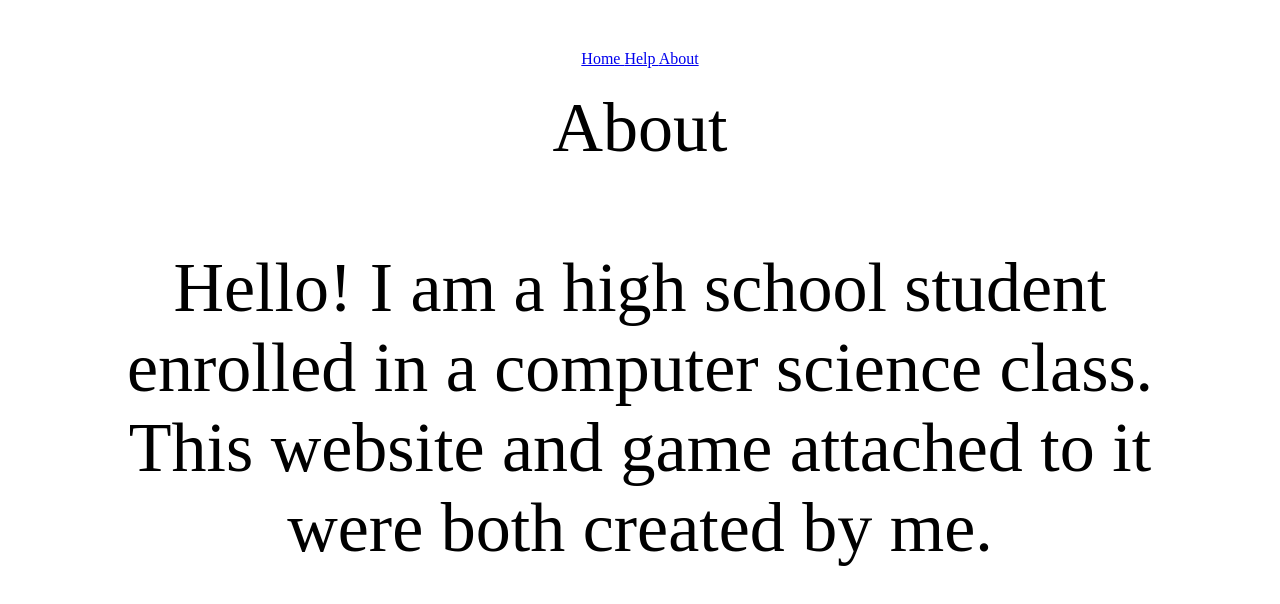
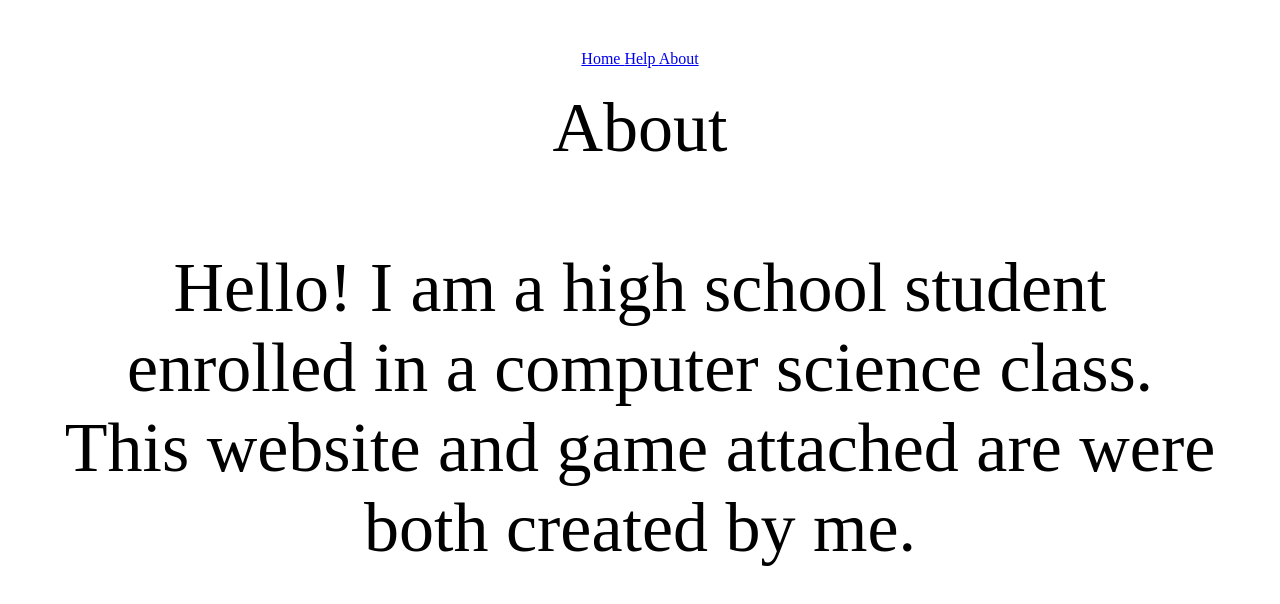
Before and after one commit to benjyrr/benjyrr.github.io, a plain HTML site: page About.html in a window 1280 px wide. Drawn offline with Linux system fonts and the light colour scheme.

Commit message:
Update About.html

```diff
--- a/About.html
+++ b/About.html
@@ -14,7 +14,7 @@
 				About
 				<br />
 				<br />
-				Hello! I am a high school student enrolled in a computer science class. This website and game attached to it were both created by me.
+				Hello! I am a high school student enrolled in a computer science class. This website and game attached are were both created by me.
 			</div>
 		</div>
 	</body>
```
